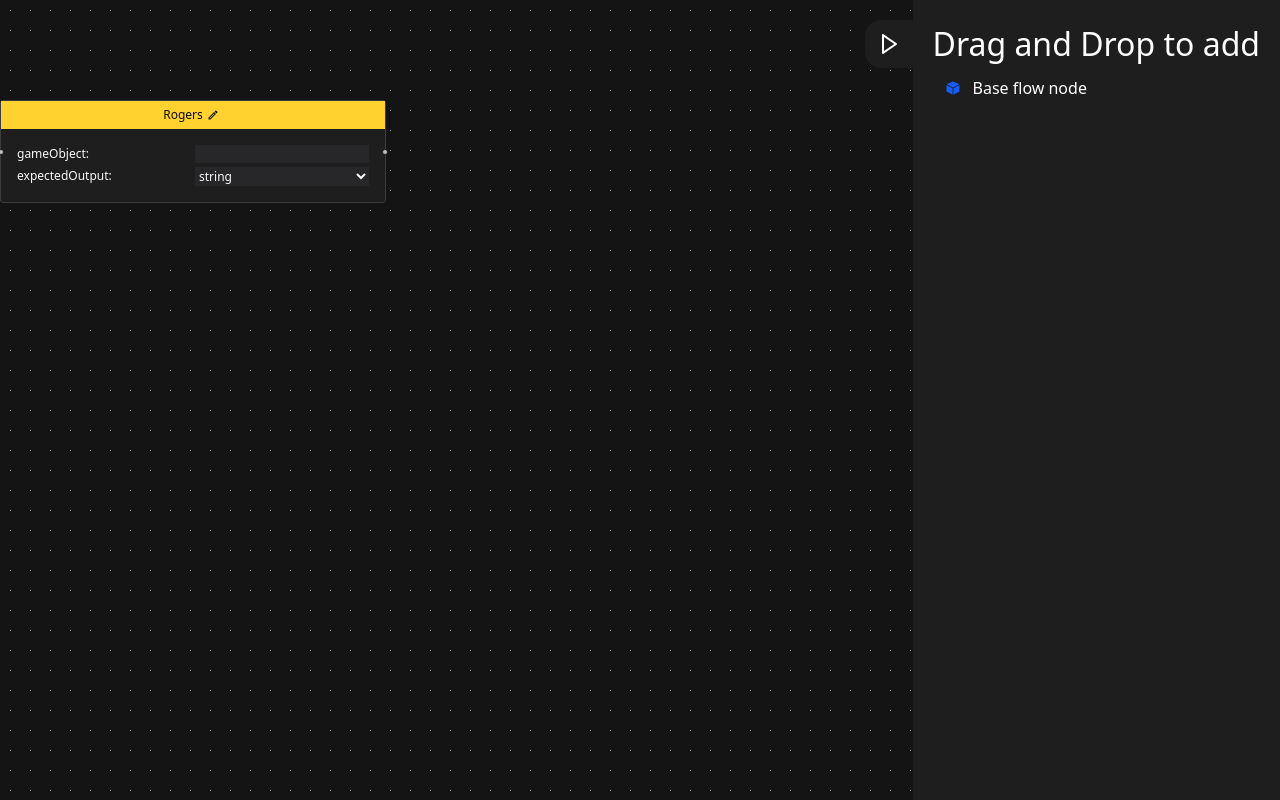
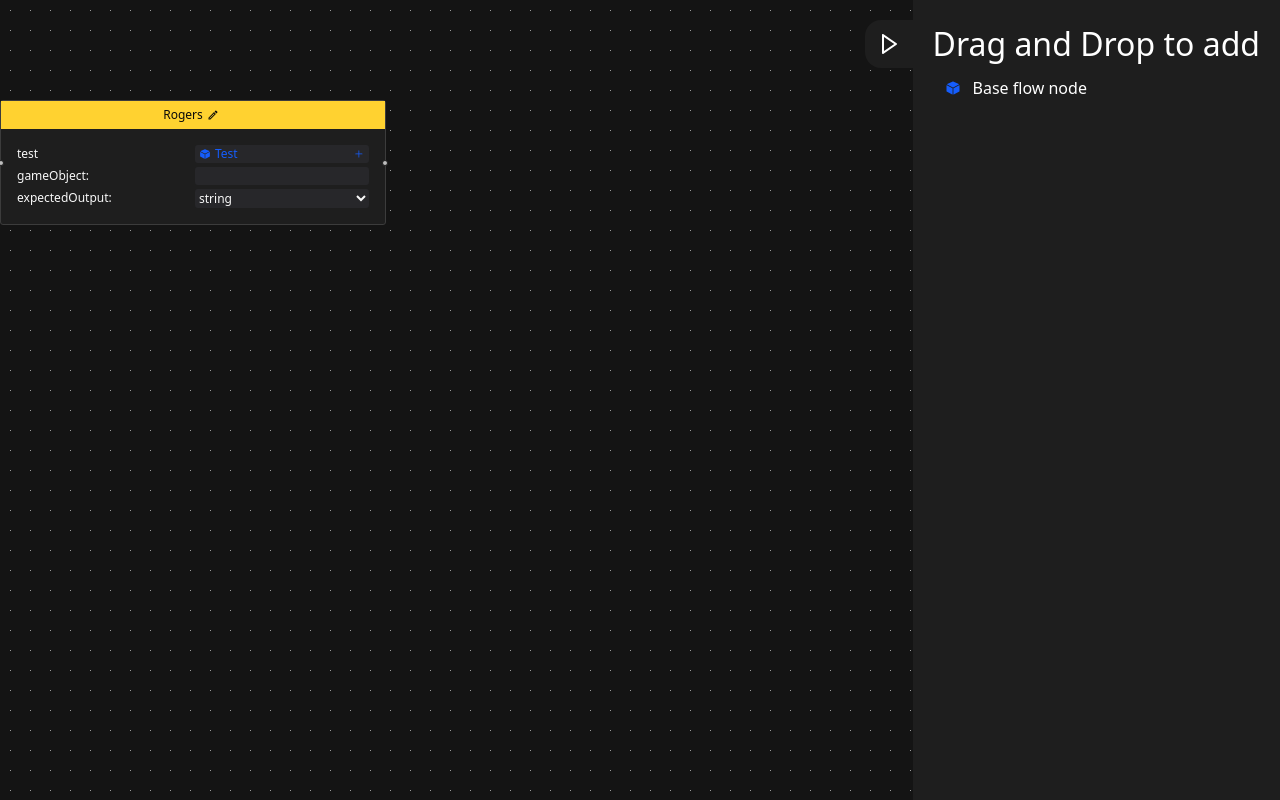
Before and after one commit to IsmaelDamasceno/response-pipeline-flow, a React (Vite) app: page /app in a window 1280 px wide. Built offline with nearby package versions, Linux system fonts and the light colour scheme.

Commit message:
feat: data picker component

```diff
--- a/package.json
+++ b/package.json
@@ -10,6 +10,7 @@
     "preview": "vite preview"
   },
   "dependencies": {
+    "@headlessui/react": "^2.2.2",
     "@tailwindcss/vite": "^4.1.4",
     "@xyflow/react": "^12.6.0",
     "react": "^19.0.0",
--- /dev/null
+++ b/src/components/layout/data-picker/index.tsx
@@ -0,0 +1,53 @@
+import { ReactElement } from "react";
+import { GoPlus } from "react-icons/go";
+
+interface Props {
+  icon: () => ReactElement;
+  content: string;
+  nativeProps?: {
+    button?: Omit<React.ComponentProps<"button">, "type">;
+    iconWrapper?: React.ComponentProps<"div">;
+    contentParagraph?: React.ComponentProps<"p">;
+  };
+}
+
+export function DataPicker({ icon, content, nativeProps }: Props) {
+  const { button, contentParagraph, iconWrapper } = nativeProps ?? {};
+  const { className: buttonClassName, ...buttonProps } = button ?? {};
+  const { className: contentClassName, ...contentParagraphProps } =
+    contentParagraph ?? {};
+  const { className: iconWrapperClassName, ...iconWrapperProps } =
+    iconWrapper ?? {};
+
+  return (
+    <button
+      type="button"
+      className={`data-picker data-picker-wrapper input-area flex items-center px-1 gap-x-1 cursor-pointer nodrag ${
+        buttonClassName ?? ""
+      }`}
+      {...buttonProps}
+    >
+      <div className="data-picker data-picker-content grow flex gap-x-1 items-center">
+        <div
+          className={`data-picker data-picker-icon-wrapper ${
+            iconWrapperClassName ?? ""
+          }`}
+          {...iconWrapperProps}
+        >
+          {icon()}
+        </div>
+        <p
+          className={`data-picker data-picker-content ${
+            contentClassName ?? ""
+          }`}
+          {...contentParagraphProps}
+        >
+          {content}
+        </p>
+      </div>
+      <button className="data-picker data-picker-plus cursor-pointer" type="button">
+        <GoPlus />
+      </button>
+    </button>
+  );
+}
--- a/src/components/nodes/baseFragment.node.tsx
+++ b/src/components/nodes/baseFragment.node.tsx
@@ -1,17 +1,19 @@
 import { Handle, Node, NodeProps, Position } from "@xyflow/react";
 import { FlowFragment } from "../../types/flowFragment";
 import { ExpectedOutputselector } from "../form/expectedOutputSelector";
-import { DataInputGrid } from "../layout/dataInputGrid";
+import { DataInputGrid } from "../layout/data-input-grid";
 import { EditablePreviewInput } from "../form/editablePreviewInput";
 import { MdOutlineEdit } from "react-icons/md";
 import { useCallback, useContext } from "react";
 import { ReactFlowUtilsContext } from "../../context/react-flow/reactFlow.context";
+import { DataPicker } from "../layout/data-picker";
+import { IoIosCube } from "react-icons/io";
 
 export function BaseFlowFragment({ data, id }: NodeProps<Node<FlowFragment>>) {
-
   const { onFragmentUpdate } = useContext(ReactFlowUtilsContext) ?? {};
 
-  const handleNameChange = useCallback((newVal: React.SetStateAction<string>) => {
+  const handleNameChange = useCallback(
+    (newVal: React.SetStateAction<string>) => {
       if (!onFragmentUpdate) {
         return;
       }
@@ -21,7 +23,9 @@ export function BaseFlowFragment({ data, id }: NodeProps<Node<FlowFragment>>) {
       } else {
         onFragmentUpdate({ name: newVal }, id);
       }
-  }, [onFragmentUpdate, data.name, id]);
+    },
+    [onFragmentUpdate, data.name, id]
+  );
 
   return (
     <div>
@@ -34,19 +38,25 @@ export function BaseFlowFragment({ data, id }: NodeProps<Node<FlowFragment>>) {
             icon={<MdOutlineEdit />}
             nativeProps={{
               input: {
-                className: '!bg-yellow-200'
-              }
+                className: "!bg-yellow-200",
+              },
             }}
           />
         </div>
         <div className="base-node-body p-2">
-          <DataInputGrid className="p-2 gap-1">
+          <DataInputGrid className="p-2 gap-1 ">
+            <p>test</p>
+            <DataPicker
+              content="Test"
+              icon={() => <IoIosCube />}
+              nativeProps={{
+                button: {
+                  className: "text-blue-600",
+                },
+              }}
+            />
             <p>gameObject:</p>
-            <input
-              id="text"
-              name="text"
-              className="nodrag"
-            />
+            <input id="text" name="text" className="nodrag" />
             <p>expectedOutput:</p>
             <ExpectedOutputselector />
           </DataInputGrid>
--- a/src/main.css
+++ b/src/main.css
@@ -64,8 +64,15 @@ html {
 }
 
 input,
-select {
+select,
+.input-area {
   background-color: var(--color-zinc-800);
+  border-radius: 3px;
+}
+.input-area:focus {
+  background-color: var(--color-zinc-800);
+  outline: -webkit-focus-ring-color auto 1px;
+  border-radius: 3px;
 }
 
 p {
@@ -138,5 +145,5 @@ ul.selection-list li:hover {
 
 .hover-scale:hover {
   transform: scale(1.075);
-  transition: .1s;
+  transition: 0.1s;
 }
```
Also changed, not shown: src/components/layout/data-input-grid/index.tsx (renamed from src/components/layout/dataInputGrid.tsx), 1 other file (tests, documents, lock files or other folders). Lines whose indentation alone changed are shown as unchanged.
